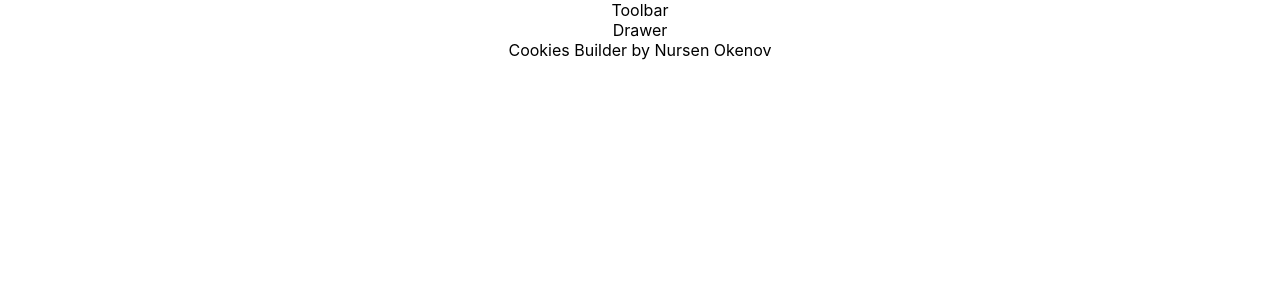
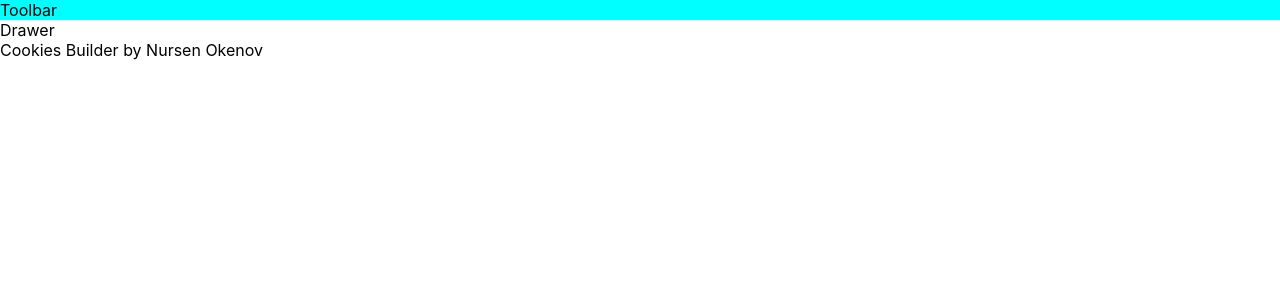
Before and after one commit to Nursen-Okenov/Cookies-Builder, a React (Create React App) app: page / in a window 1280 px wide. Shown: the top 300 px of the page. Built offline with nearby package versions, Linux system fonts and the light colour scheme.

Commit message:
Add basic style

```diff
--- a/src/App.css
+++ b/src/App.css
@@ -1,38 +1,4 @@
-.App {
-  text-align: center;
+body{
+  margin: 0 ;
+  padding: 0;
 }
-
-.App-logo {
-  height: 40vmin;
-  pointer-events: none;
-}
-
-@media (prefers-reduced-motion: no-preference) {
-  .App-logo {
-    animation: App-logo-spin infinite 20s linear;
-  }
-}
-
-.App-header {
-  background-color: #282c34;
-  min-height: 100vh;
-  display: flex;
-  flex-direction: column;
-  align-items: center;
-  justify-content: center;
-  font-size: calc(10px + 2vmin);
-  color: white;
-}
-
-.App-link {
-  color: #61dafb;
-}
-
-@keyframes App-logo-spin {
-  from {
-    transform: rotate(0deg);
-  }
-  to {
-    transform: rotate(360deg);
-  }
-}
--- a/src/components/Layout/Toolbar/Toolbar.js
+++ b/src/components/Layout/Toolbar/Toolbar.js
@@ -1,5 +1,8 @@
-import React from "react"
+import React from "react";
+import classes from "./Toolbar.module.css";
 
 export default () => (
-    <div className="Toolbar">Toolbar</div>
+    <div className={classes.Toolbar}>
+        Toolbar
+    </div>
 );
--- a/src/components/Layout/Toolbar/Toolbar.module.css
+++ b/src/components/Layout/Toolbar/Toolbar.module.css
@@ -0,0 +1,6 @@
+.Toolbar{
+    background-color: aqua;
+}
+.Red{
+    color: yellow;
+}
```
